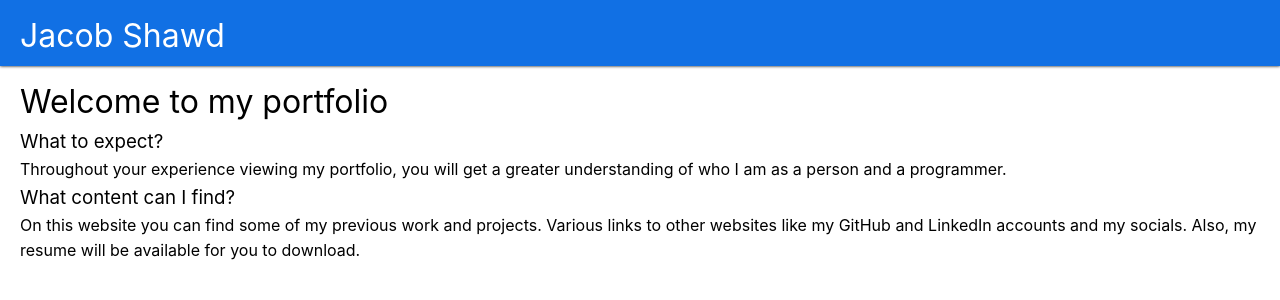
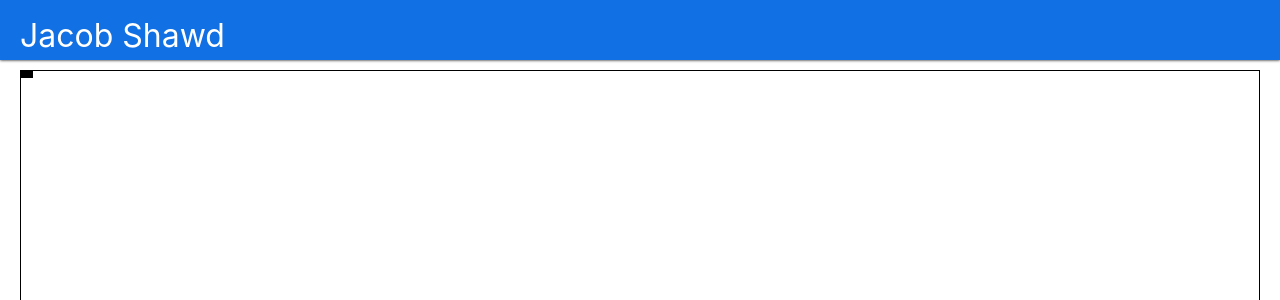
Before and after one commit to Shewwd/Snake-Game, a Vue app: page /game in a window 1280 px wide. Shown: the top 300 px of the page. Built offline with nearby package versions, Linux system fonts and the light colour scheme.

Commit message:
pixel refs working

```diff
--- a/src/App.vue
+++ b/src/App.vue
@@ -1,13 +1,11 @@
 <script setup lang="ts">
   import Header from './components/layout/Header.vue';
-  import Welcome from './components/Welcome.vue';
 </script>
 
 <template>
   <Header />
-
   <main>
-    <Welcome />
+    <router-view />
   </main>
 </template>
 
@@ -17,6 +15,6 @@
     display: flex;
     flex-direction: column;
     flex-grow: 1;
-    padding: 10px 20px 0;
+    padding: 10px 20px;
   }
 </style>
--- /dev/null
+++ b/src/components/Game/Game.vue
@@ -0,0 +1,45 @@
+<script setup lang="ts">
+  import { ref, computed, onMounted, nextTick } from 'vue';
+
+  const xPixels = 100;
+  const yPixels = 100;
+
+  const rowHeight = computed(() => `${(window.innerHeight - 80) / yPixels}px`);
+  const pixelWidth = computed(() => `${(window.innerWidth - 20) / xPixels}px`);
+
+  const pixelRefs = ref([]);
+
+  const setPixelRef = (yIndex, xIndex) => (el) => {
+    if (!pixelRefs.value[yIndex]) {
+      pixelRefs.value[yIndex] = [];
+    }
+    pixelRefs.value[yIndex][xIndex] = el;
+  };
+
+  onMounted(async () => {
+    await nextTick();
+
+    pixelRefs.value[0][0].style.backgroundColor = 'black';
+  });
+</script>
+
+<template>
+  <div class="game-container">
+    <div class="y-pixel-row" v-for="(row, yIndex) in yPixels" :key="yIndex" :style="{ height: rowHeight }">
+      <div v-for="(pixel, xIndex) in xPixels" :key="xIndex" :ref="setPixelRef(yIndex, xIndex)" :style="{ width: pixelWidth}"
+      ></div>
+    </div>
+  </div>
+</template>
+
+<style scoped>
+  .game-container {
+    height: calc(100vh - 80px);
+    border: 1px solid black;
+  }
+
+  .y-pixel-row {
+    display: flex;
+    flex-direction: row;
+  }
+</style>
--- a/src/components/layout/Header.vue
+++ b/src/components/layout/Header.vue
@@ -11,6 +11,7 @@
 <style>
   header {
     min-width: 100vw;
+    height: 60px;
     display: inline-flex;
     padding: 10px 20px 5px;
     background-color: var(--main-color);
--- a/src/router.ts
+++ b/src/router.ts
@@ -1,12 +1,14 @@
 import { createRouter, createWebHistory } from 'vue-router';
 
-import App from './App.vue';
+import Welcome from './components/Welcome.vue';
+import Game from './components/Game/Game.vue'
 
 export const routerHistory = createWebHistory();
 
 export const router = createRouter({
   history: createWebHistory(),
   routes: [
-    { path: '/', component: App },
+    { path: '/', component: Welcome },
+    { path: '/game', component: Game },
   ],
 });
```
